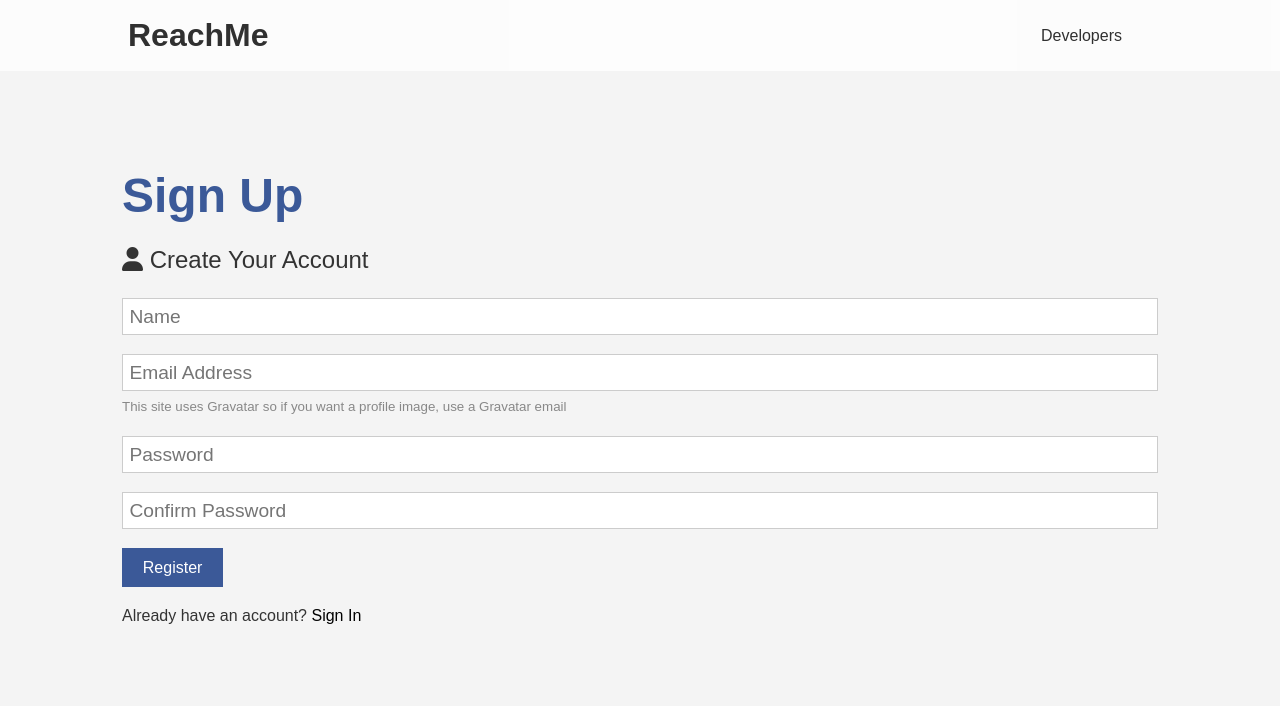
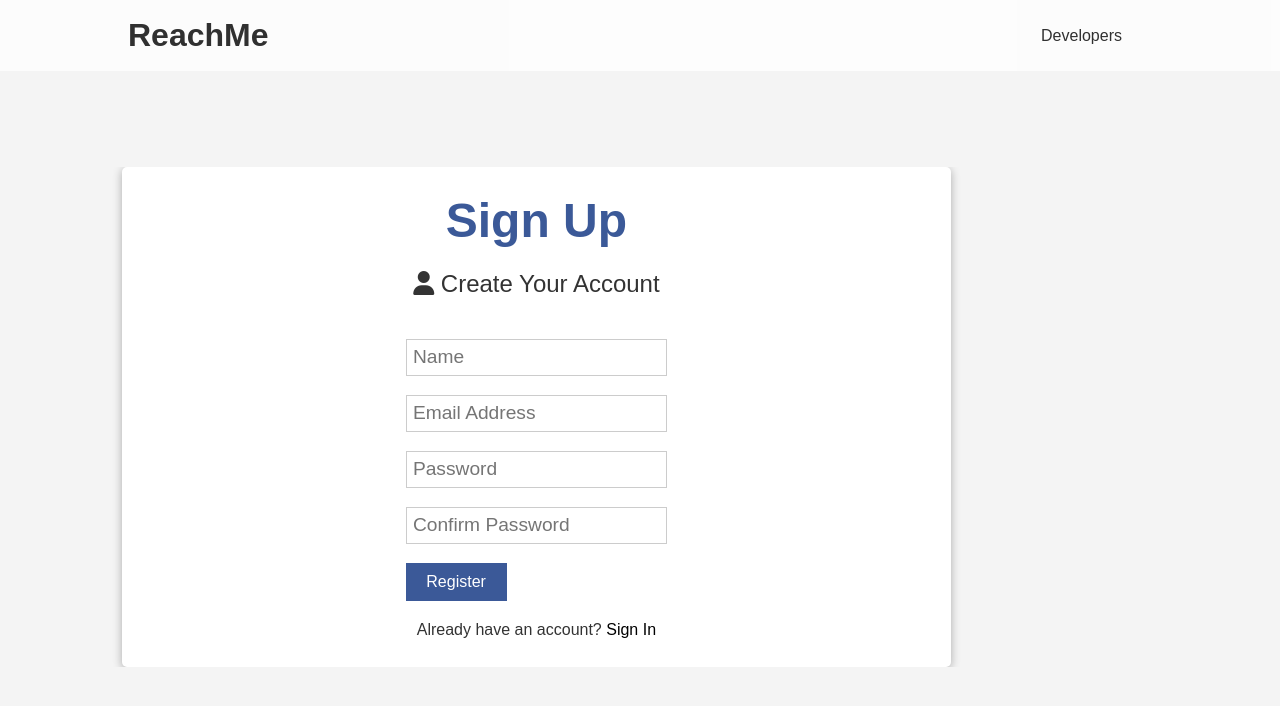
Before and after one commit to shubhamsharma2k/ReachMe-A-Developer-Social-Media-Platform, a React (Create React App) app in the folder client/: page /register in a window 1280 px wide. Shown: the top 706 px of the page. Built offline with nearby package versions, Linux system fonts and the light colour scheme; no server answers; the HTML template or start-up script is replaced by a standard one.

Commit message:
Changes in login, register and landing page UI

```diff
--- a/client/src/App.css
+++ b/client/src/App.css
@@ -233,6 +233,47 @@ img {
   margin: 1.5rem 0;
 }
 
+.autho_container {
+  /* border: 1px solid black; */
+  display: flex;
+  flex-direction: column;
+  justify-content: center;
+  align-items: center;
+}
+.signIn {
+  width: 80%;
+}
+
+.signIn-item1 {
+  display: flex;
+  flex-direction: column;
+  background-color: white;
+  width: 100%;
+  border-radius: 5px;
+  height: 500px;
+  box-shadow: 0 2px 10px rgba(0, 0, 0, 0.3);
+  justify-content: center;
+  align-items: center;
+  padding: 0px 10px;
+}
+
+.signUp {
+  width: 80%;
+}
+
+.signUp-item1 {
+  display: flex;
+  flex-direction: column;
+  background-color: white;
+  width: 100%;
+  border-radius: 5px;
+  height: 500px;
+  box-shadow: 0 2px 10px rgba(0, 0, 0, 0.3);
+  justify-content: center;
+  align-items: center;
+  padding: 0px 10px;
+}
+
 /* Forms */
 .form .form-group {
   margin: 1.2rem 0;
@@ -250,8 +291,8 @@ img {
 .form input[type="date"],
 .form select,
 .form textarea {
+  width: 100%;
   display: block;
-  width: 100%;
   padding: 0.4rem;
   font-size: 1.2rem;
   border: 1px solid #ccc;
--- a/client/src/components/auth/Login.js
+++ b/client/src/components/auth/Login.js
@@ -1,75 +1,77 @@
-import React, { Fragment, useState } from 'react';
-import { Link, Redirect } from 'react-router-dom';
-import { connect } from 'react-redux';
-import PropTypes from 'prop-types';
-import { login } from '../../actions/auth';
+import React, { Fragment, useState } from "react";
+import { Link, Redirect } from "react-router-dom";
+import { connect } from "react-redux";
+import PropTypes from "prop-types";
+import { login } from "../../actions/auth";
 
 const Login = ({ login, isAuthenticated }) => {
   const [formData, setFormData] = useState({
-    email: '',
-    password: ''
+    email: "",
+    password: "",
   });
 
   const { email, password } = formData;
 
-  const onChange = e =>
+  const onChange = (e) =>
     setFormData({ ...formData, [e.target.name]: e.target.value });
 
-  const onSubmit = async e => {
+  const onSubmit = async (e) => {
     e.preventDefault();
     login(email, password);
   };
 
   if (isAuthenticated) {
-    return <Redirect to='/dashboard' />;
+    return <Redirect to="/dashboard" />;
   }
 
   return (
     <Fragment>
-      <h1 className='large text-primary'>Sign In</h1>
-      <p className='lead'>
-        <i className='fas fa-user' /> Sign Into Your Account
+      <div className="signIn autho_container">
+        <div className="signIn-item1">
+          <h1 className="large text-primary">Sign In</h1>
+          <p className="lead my-1">
+            <i className="fas fa-user" /> Sign Into Your Account
           </p>
-      <form className='form' onSubmit={e => onSubmit(e)}>
-        <div className='form-group'>
+          <form className="form" onSubmit={(e) => onSubmit(e)}>
+            <div className="form-group">
               <input
-            type='email'
-            placeholder='Email Address'
-            name='email'
+                type="email"
+                placeholder="Email Address"
+                name="email"
                 value={email}
-            onChange={e => onChange(e)}
+                onChange={(e) => onChange(e)}
                 required
               />
             </div>
-        <div className='form-group'>
+            <div className="form-group">
               <input
-            type='password'
-            placeholder='Password'
-            name='password'
+                type="password"
+                placeholder="Password"
+                name="password"
                 value={password}
-            onChange={e => onChange(e)}
-            minLength='6'
+                onChange={(e) => onChange(e)}
+                className="my-1"
+                minLength="6"
               />
             </div>
-        <input type='submit' className='btn btn-primary' value='Login' />
+            <input type="submit" className="btn btn-primary" value="Login" />
           </form>
-      <p className='my-1'>
-        Don't have an account? <Link to='/register'>Sign Up</Link>
+          <p className="my-2">
+            Don't have an account? <Link to="/register">Sign Up</Link>
           </p>
+        </div>
+      </div>
     </Fragment>
   );
 };
 
 Login.propTypes = {
   login: PropTypes.func.isRequired,
-  isAuthenticated: PropTypes.bool
+  isAuthenticated: PropTypes.bool,
 };
 
-const mapStateToProps = state => ({
-  isAuthenticated: state.auth.isAuthenticated
+const mapStateToProps = (state) => ({
+  isAuthenticated: state.auth.isAuthenticated,
 });
 
-export default connect(
-  mapStateToProps,
-  { login }
-)(Login);
+export default connect(mapStateToProps, { login })(Login);
--- a/client/src/components/auth/Register.js
+++ b/client/src/components/auth/Register.js
@@ -1,88 +1,88 @@
-import React, { Fragment, useState } from 'react';
-import { connect } from 'react-redux';
-import { Link, Redirect } from 'react-router-dom';
-import { setAlert } from '../../actions/alert';
-import { register } from '../../actions/auth';
-import PropTypes from 'prop-types';
+import React, { Fragment, useState } from "react";
+import { connect } from "react-redux";
+import { Link, Redirect } from "react-router-dom";
+import { setAlert } from "../../actions/alert";
+import { register } from "../../actions/auth";
+import PropTypes from "prop-types";
 
 const Register = ({ setAlert, register, isAuthenticated }) => {
   const [formData, setFormData] = useState({
-    name: '',
-    email: '',
-    password: '',
-    password2: ''
+    name: "",
+    email: "",
+    password: "",
+    password2: "",
   });
 
   const { name, email, password, password2 } = formData;
 
-  const onChange = e =>
+  const onChange = (e) =>
     setFormData({ ...formData, [e.target.name]: e.target.value });
 
-  const onSubmit = async e => {
+  const onSubmit = async (e) => {
     e.preventDefault();
     if (password !== password2) {
-      setAlert('Passwords do not match', 'danger');
+      setAlert("Passwords do not match", "danger");
     } else {
       register({ name, email, password });
     }
   };
 
   if (isAuthenticated) {
-    return <Redirect to='/dashboard' />;
+    return <Redirect to="/dashboard" />;
   }
 
   return (
     <Fragment>
-      <h1 className='large text-primary'>Sign Up</h1>
-      <p className='lead'>
-        <i className='fas fa-user' /> Create Your Account
+      <div className="signUp autho_container">
+        <div className="signUp-item1">
+          <h1 className="large text-primary my-1">Sign Up</h1>
+          <p className="lead">
+            <i className="fas fa-user" /> Create Your Account
           </p>
-      <form className='form' onSubmit={e => onSubmit(e)}>
-        <div className='form-group'>
+          <form className="form" onSubmit={(e) => onSubmit(e)}>
+            <div className="form-group">
               <input
-            type='text'
-            placeholder='Name'
-            name='name'
+                type="text"
+                placeholder="Name"
+                name="name"
                 value={name}
-            onChange={e => onChange(e)}
+                onChange={(e) => onChange(e)}
               />
             </div>
-        <div className='form-group'>
+            <div className="form-group">
               <input
-            type='email'
-            placeholder='Email Address'
-            name='email'
+                type="email"
+                placeholder="Email Address"
+                name="email"
                 value={email}
-            onChange={e => onChange(e)}
-          />
-          <small className='form-text'>
-            This site uses Gravatar so if you want a profile image, use a
-            Gravatar email
-          </small>
-        </div>
-        <div className='form-group'>
-          <input
-            type='password'
-            placeholder='Password'
-            name='password'
-            value={password}
-            onChange={e => onChange(e)}
+                onChange={(e) => onChange(e)}
               />
             </div>
-        <div className='form-group'>
+            <div className="form-group">
               <input
-            type='password'
-            placeholder='Confirm Password'
-            name='password2'
-            value={password2}
-            onChange={e => onChange(e)}
+                type="password"
+                placeholder="Password"
+                name="password"
+                value={password}
+                onChange={(e) => onChange(e)}
               />
             </div>
-        <input type='submit' className='btn btn-primary' value='Register' />
+            <div className="form-group">
+              <input
+                type="password"
+                placeholder="Confirm Password"
+                name="password2"
+                value={password2}
+                onChange={(e) => onChange(e)}
+              />
+            </div>
+            <input type="submit" className="btn btn-primary" value="Register" />
           </form>
-      <p className='my-1'>
-        Already have an account? <Link to='/login'>Sign In</Link>
+          <p className="my-1">
+            Already have an account? <Link to="/login">Sign In</Link>
           </p>
+        </div>
+      </div>
     </Fragment>
   );
 };
@@ -90,14 +90,11 @@ const Register = ({ setAlert, register, isAuthenticated }) => {
 Register.propTypes = {
   setAlert: PropTypes.func.isRequired,
   register: PropTypes.func.isRequired,
-  isAuthenticated: PropTypes.bool
+  isAuthenticated: PropTypes.bool,
 };
 
-const mapStateToProps = state => ({
-  isAuthenticated: state.auth.isAuthenticated
+const mapStateToProps = (state) => ({
+  isAuthenticated: state.auth.isAuthenticated,
 });
 
-export default connect(
-  mapStateToProps,
-  { setAlert, register }
-)(Register);
+export default connect(mapStateToProps, { setAlert, register })(Register);
```
Also changed, not shown: client/src/components/routing/Routes.js (+28 -28 lines). Lines whose indentation alone changed are shown as unchanged.
